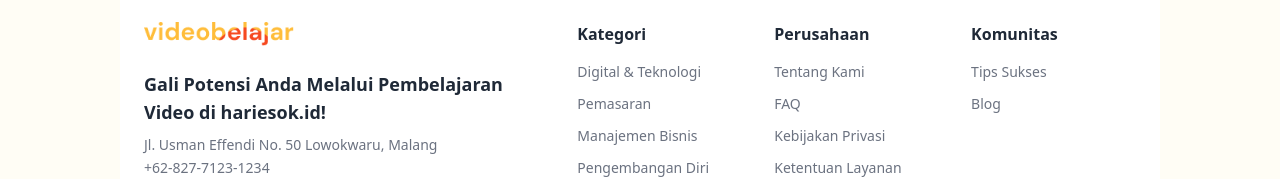
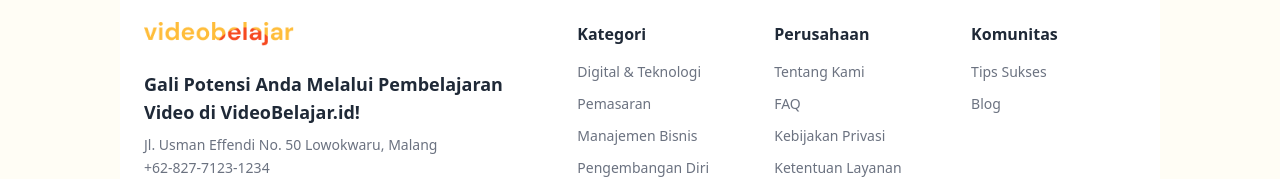
Before and after one commit to Ezrafi/hariseninmissionfe1, a React (Vite) app: page / in a window 1280 px wide. Shown: the part 2712-2891 px from the top of the page. Built offline with nearby package versions, Linux system fonts and the light colour scheme.

Commit message:
footer update

```diff
--- a/src/components/Footer.jsx
+++ b/src/components/Footer.jsx
@@ -11,7 +11,7 @@ const Footer = () => {
           <div className="md:col-span-5">
             <img src={logo} alt="logo" className="h-[24px] mb-6" />
             <h3 className="text-lg font-bold text-gray-800 mb-2">
-              Gali Potensi Anda Melalui Pembelajaran Video di hariesok.id!
+              Gali Potensi Anda Melalui Pembelajaran Video di VideoBelajar.id!
             </h3>
             <p className="text-gray-500 text-sm leading-relaxed mb-4">
               Jl. Usman Effendi No. 50 Lowokwaru, Malang<br />
```
